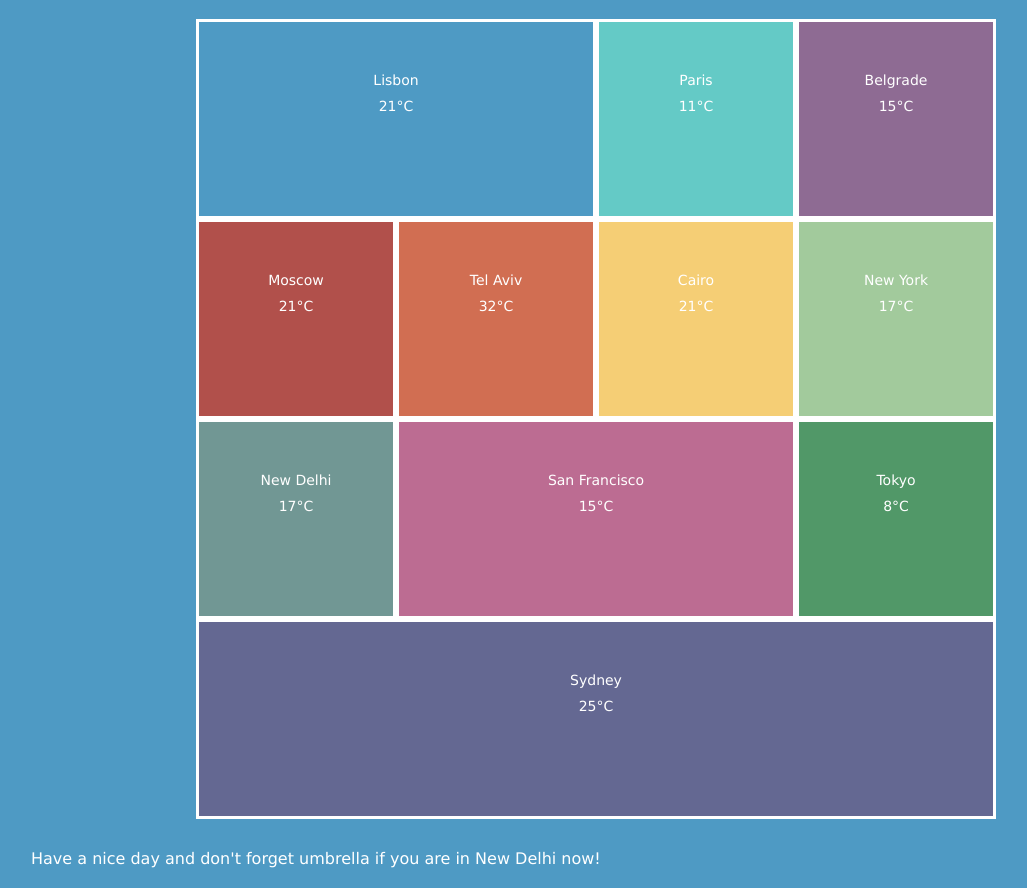
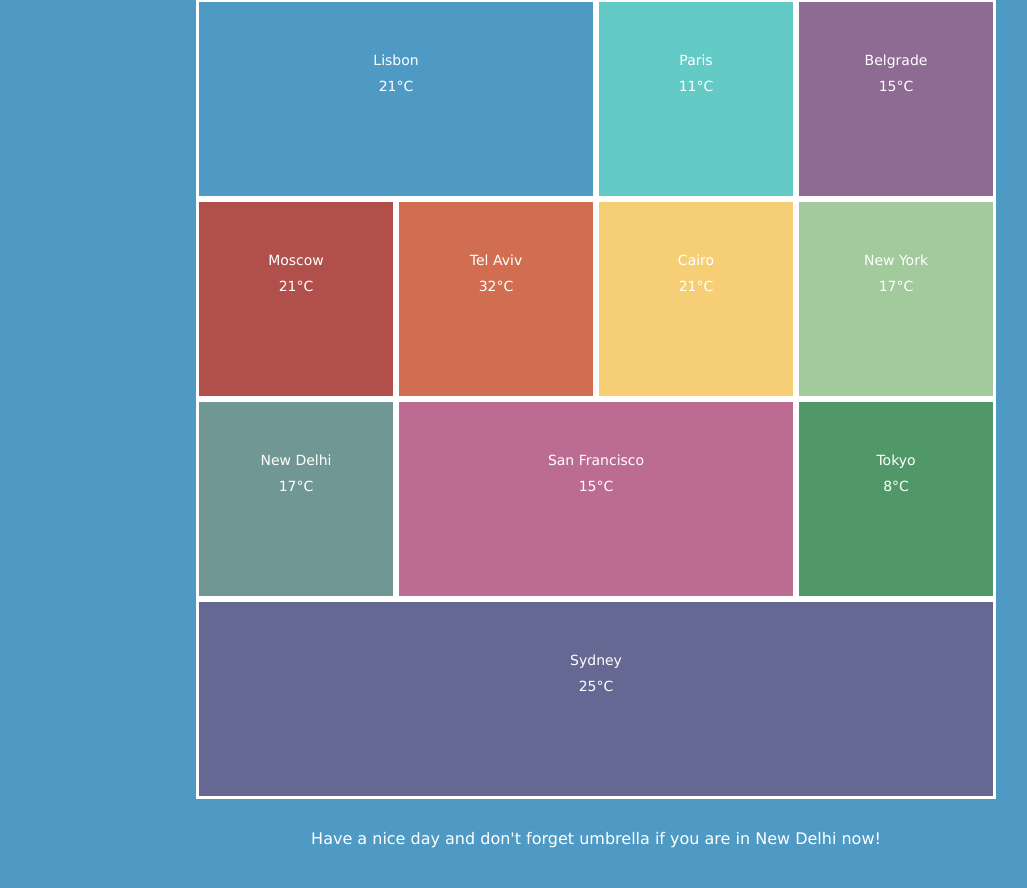
Before and after one commit to juliamilway/hometask, a plain HTML site: page lesson-07/task-02/index.html in a window 1280 px wide. Shown: the part 69-957 px from the top of the page, without its empty margins (44-1071 px from the left). After the commit the page ends 917 px from the top, so only its background shows below. Drawn offline with Linux system fonts and the light colour scheme; some icons are missing.

Commit message:
text-align:center(h1&footer)

```diff
--- a/lesson-07/task-02/css/style.css
+++ b/lesson-07/task-02/css/style.css
@@ -13,7 +13,7 @@ body {
 }
  /* Header */
  h1 {
-    margin: 20px 30px 20px 75px;
+    text-align: center;
 }
 
 /* Main */
@@ -100,7 +100,5 @@ ul:hover li:hover {
 
 /* Footer */
 footer {
-    /* text-align: center; */
-    margin: 20px 30px 20px 75px;
-    padding: 0;
+    text-align: center;
 }
```
